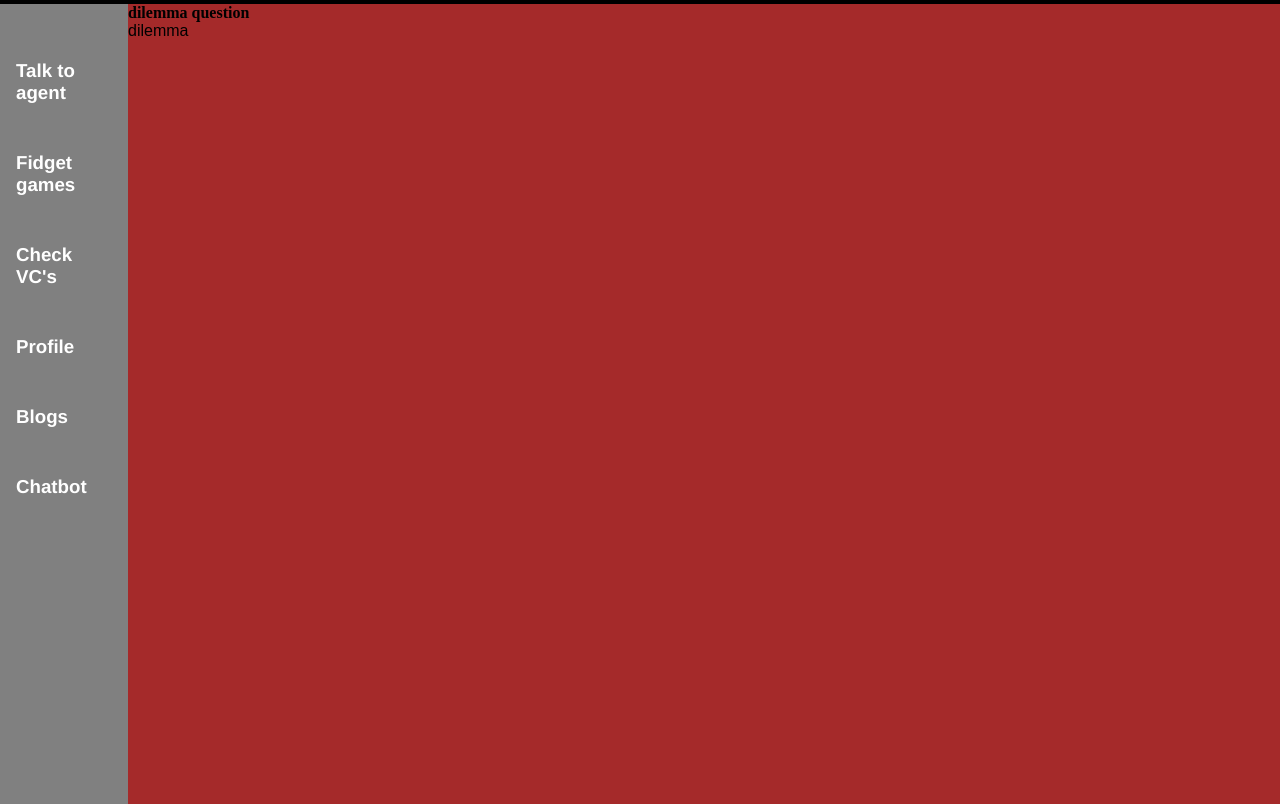
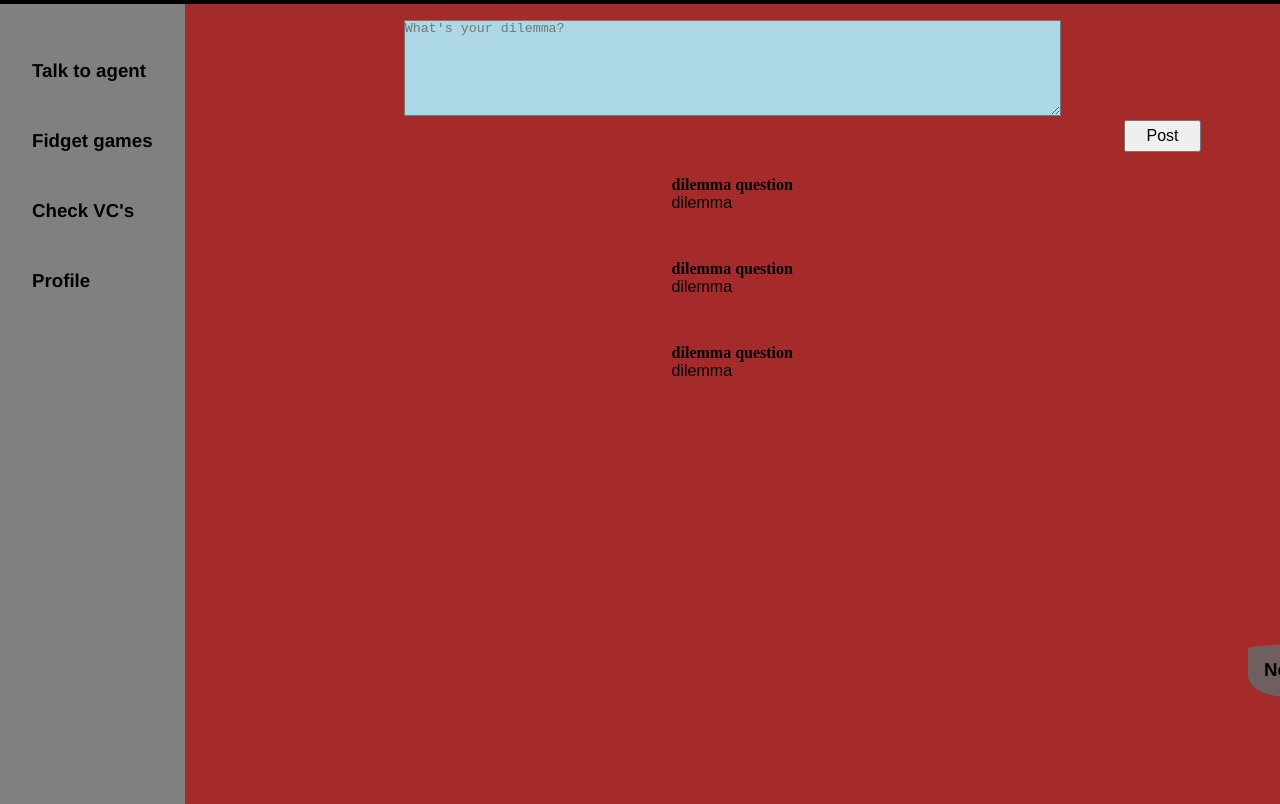
Before and after one commit to Amisha0606/BlueSprint, a website: page home/index.html in a window 1280 px wide. Shown: the part 71-875 px from the top of the page. Drawn offline with Linux system fonts and the light colour scheme.

Commit message:
layout home, vc

```diff
--- a/Voices/index.scss
+++ b/Voices/index.scss
@@ -22,10 +22,23 @@ $p: 'helvetica ad', sans-serif;
     }
 }
 
+h3{
+    font-size: 2rem;
+    padding-bottom: 2rem;
+
+}
+
 .container{
-    padding: 2rem 5rem;
+    padding: 4rem 5rem;
+    display: flex;
+    align-items: center;
+    flex-direction: column;
 
-    .community-vc{
+    .community-vc{}
+    .group-vc{
+        padding-top: 4rem;
     }
-    .group-vc{}
+    .own-vc{
+        padding-top: 4rem;
+    }
 }
--- a/home/index.html
+++ b/home/index.html
@@ -4,7 +4,7 @@
         <meta charset="UTF-8" />
         <meta http-equiv="X-UA-Compatible" content="IE=edge" />
         <meta name="viewport" content="width=device-width, initial-scale=1.0" />
-        <link rel="stylesheet" href="index.css">
+        <link rel="stylesheet" href="index.css" />
         <title>Document</title>
     </head>
     <body>
@@ -12,31 +12,55 @@
             <div class="logo">
                 <h1>Mental</h1>
             </div>
-            <div class="question-poll">
-                <h3>What's your dilemma?</h3>
-            </div>
+
             <div class="corner">
                 <h3>Stories</h3>
                 <h3>Pole for the day</h3>
                 <!-- login icon below -->
-                <h3>Log</h3>
+                <h3 class="enableEthereumButton">Log</h3>
             </div>
         </div>
+
         <div class="container">
             <div class="sidebar">
                 <h3>Talk to agent</h3>
                 <h3>Fidget games</h3>
                 <h3>Check VC's</h3>
                 <h3>Profile</h3>
-                <h3>Blogs</h3>
-                <h3>Chatbot</h3>
             </div>
-            <div class="blog-container">
-                <div class="sample">
-                    <h4>dilemma question</h4>
-                    <p>dilemma</p>
+
+            <div class="side-container">
+                <div class="question-poll">
+                    <form method="post ">
+                        <textarea placeholder="What's your dilemma?"></textarea>
+                        <button type="submit" class="post">Post</button>
+                    </form>
                 </div>
+
+                <div class="blog-container">
+                    <div class="sample blog">
+                        <h4>dilemma question</h4>
+                        <p>dilemma</p>
+                    </div>
+                    <div class="sample blog">
+                        <h4>dilemma question</h4>
+                        <p>dilemma</p>
+                    </div>
+                    <div class="sample blog">
+                        <h4>dilemma question</h4>
+                        <p>dilemma</p>
+                    </div>
+                </div>
+
+                <h3 class="chatbot">Need some help?</h3>
             </div>
         </div>
     </body>
+    <script>
+        const ethereumButton = document.querySelector(".enableEthereumButton");
+
+        ethereumButton.addEventListener("click", () => {
+            ethereum.request({ method: "eth_requestAccounts" });
+        });
+    </script>
 </html>
--- a/home/index.scss
+++ b/home/index.scss
@@ -1,34 +1,34 @@
-
-
 //font for logo
-$h1: 'Helvetica Neue', sans-serif;
+$h1: "Helvetica Neue", sans-serif;
 //font for headings
-$h3: 'Helvetica Neue', sans-serif;
+$h3: "Helvetica Neue", sans-serif;
 //font for content
-$p: 'helvetica ad', sans-serif;
+$p: "helvetica ad", sans-serif;
 
 // $logoClr
 $NavBg: black;
 $NavClr: white;
 $sidebarBg: grey;
-$sidebarClr: white;
+$sidebarClr: black;
 $blogBg: brown;
 // $blogClr
+$chatbotBg: rgb(112, 95, 95);
+// $chatbotClr
 
-*{
+* {
     margin: 0;
     padding: 0;
     box-sizing: border-box;
 
-    p{
+    p {
         font-family: $p;
     }
-    h3{
+    h3 {
         font-family: $h3;
     }
 }
 
-.nav{
+.nav {
     display: flex;
     flex-direction: row;
     justify-content: space-between;
@@ -37,29 +37,62 @@ $blogBg: brown;
     align-items: center;
     padding: 1.2rem 2rem;
 
-    .corner{
+    .corner {
         display: flex;
         justify-content: space-between;
-        width: 25%;
+        width: 30%;
     }
 }
 
-.container{
+.container {
     display: flex;
 
-    .sidebar{
+    .sidebar {
         background-color: $sidebarBg;
         color: $sidebarClr;
-        max-width: 10%;
+        // max-width: 10%;
         min-height: 100vh;
         padding-top: 2rem;
-        h3{
-            padding: 1.5rem 1rem;
+        h3 {
+            padding: 1.5rem 2rem;
         }
     }
 
-    .blog-container {
+    .side-container {
         background-color: $blogBg;
         flex: 1;
+        display: flex;
+        align-items: center;
+        flex-direction: column;
+        padding-top: 1rem;
+
+        .question-poll{
+            width: 60%;
+            textarea{
+                height: 6rem;
+                background-color: lightblue;
+                min-width: 100%;
+            }
+            .post{
+                font-size: 1rem;
+                padding: 0.3rem 1.3rem;
+                margin-left: 45rem;
+            }
+        }
+
+        .blog {
+            border: 1 px solid black;
+            padding: 1.5rem;
+        }
     }
 }
+
+.chatbot {
+    position: fixed;
+    left: 78rem;
+    bottom: 2rem;
+    background-color: $chatbotBg;
+    width: 12rem;
+    padding: 1rem;
+    border-radius: 50% 20% / 10% 40%;
+}
```
Also changed, not shown: Voices/index.html (+1 -0 lines), Voices/index.css, home/index.css, 3 other files.
